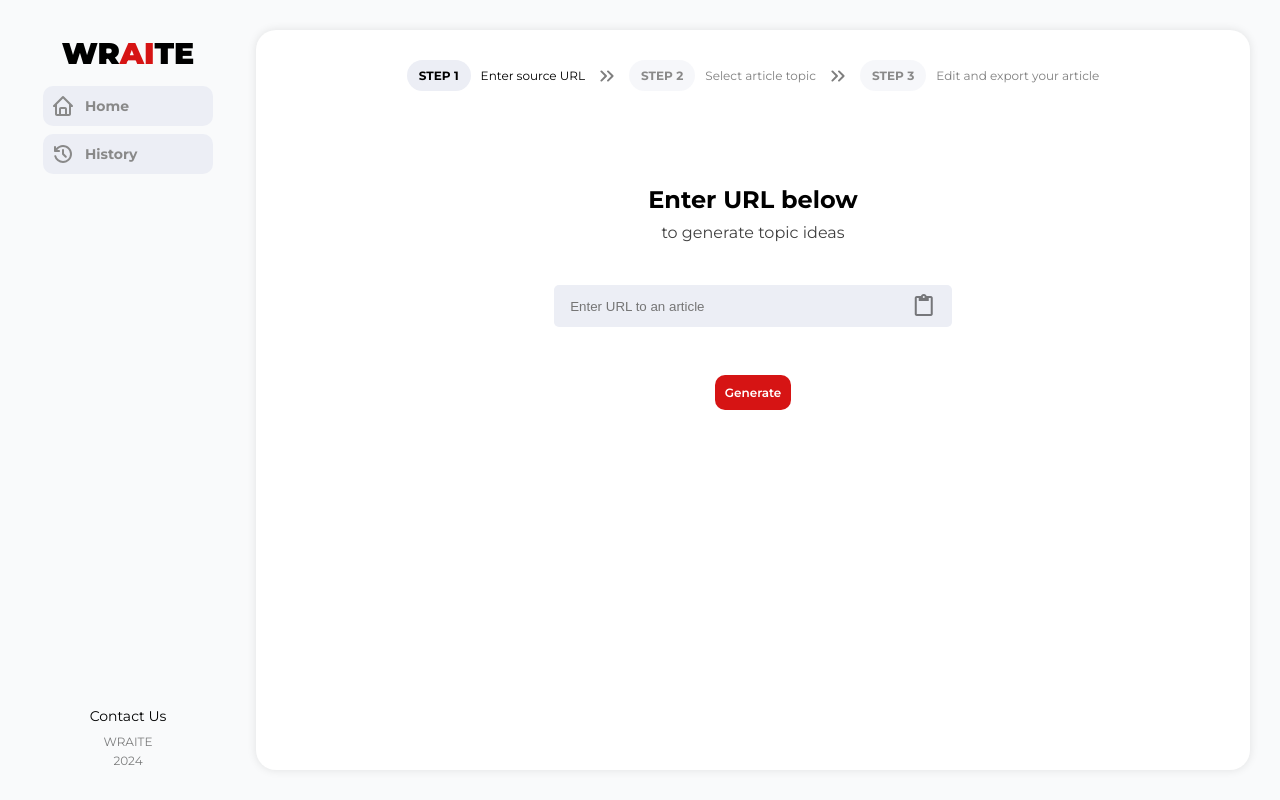
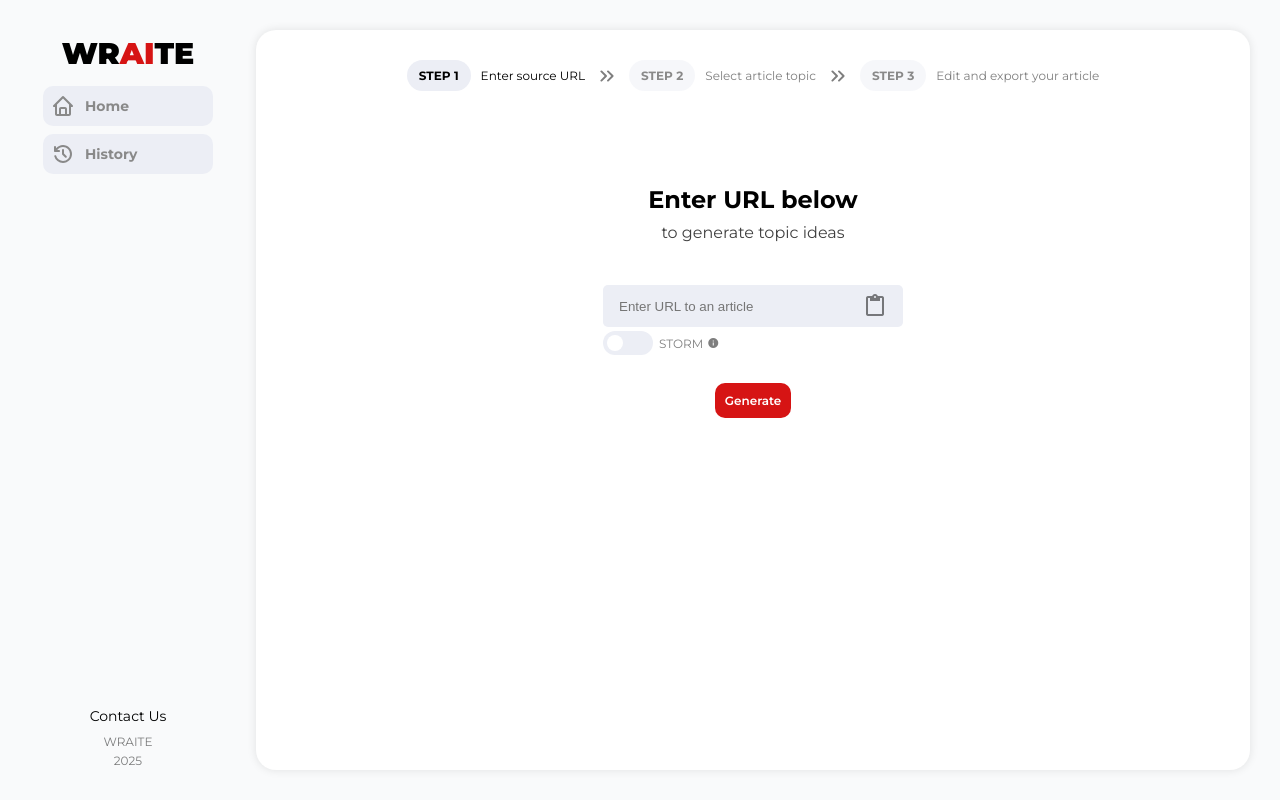
Before and after one commit to News-AIgency/App, a Vue app in the folder frontend/: page / in a window 1280 px wide. Built offline with nearby package versions, Linux system fonts and the light colour scheme.

Commit message:
Added toggle switch for STORM, minor updates

```diff
--- a/frontend/src/App.vue
+++ b/frontend/src/App.vue
@@ -62,7 +62,7 @@
       </div>
       <div class="footer-container">
       <a class="contact-us" @click="mailTo">Contact Us</a>
-      <div class="footer">WRAITE<br>2024</div>
+      <div class="footer">WRAITE<br>2025</div>
     </div>
     </nav>
     <div class="content-wrapper"><RouterView /></div>
--- a/frontend/src/assets/base.css
+++ b/frontend/src/assets/base.css
@@ -9,6 +9,9 @@
   --color-accent-haze: #D6141450;
   --color-error: #de5e5e;
 
+  --color-green: rgb(77, 167, 89);
+  --color-green-hover: rgb(71, 154, 82)
+
   --color-border: #00000010;
 
   --color-heading: var(--text-black);
@@ -18,6 +21,7 @@
 
   --color-background: var(--light-background);
   --color-block: #eceef5;
+  --color-block-dark: #d8dce9;
   --color-block-inactive: #ECEEF575;
   --color-block-hover: #e8eaf0;
 
--- a/frontend/src/components/ArticleBlock.vue
+++ b/frontend/src/components/ArticleBlock.vue
@@ -1,7 +1,7 @@
 <template>
   <div class="block-label-container">
     <textarea
-      :class="['article-block', type]"
+      :class="['article-block', type === 'Engaging Text' ? 'EngagingText' : type === 'Perex' ? 'Perex' : '']"
       v-model="internalText"
       @input="autoResize; $emit('update:text', internalText)"
       ref="textarea"
@@ -148,4 +148,9 @@ export default {
   padding: 4px;
   margin-top: 4px;
 }
+
+.Perex, .EngagingText {
+  font-size: 16px;
+  font-weight: 500;
+}
 </style>
--- a/frontend/src/components/SaveChangesPopup.vue
+++ b/frontend/src/components/SaveChangesPopup.vue
@@ -55,7 +55,7 @@ export default defineComponent({
 }
 
 .save-btn {
-  background-color: rgb(77, 167, 89);
+  background-color: var(--color-green);
   color: white;
   border: none;
   padding: 8px 10px;
@@ -64,7 +64,7 @@ export default defineComponent({
 }
 
 .save-btn:hover {
-  background-color: rgb(71, 154, 82);
+  background-color: var(--color-green-hover);
 }
 
 /* main container */
--- /dev/null
+++ b/frontend/src/components/ToggleSwitch.vue
@@ -0,0 +1,130 @@
+<template>
+  <div class="toggle-switch">
+    <label class="switch">
+      <input type="checkbox" />
+      <span class="slider round"></span>
+    </label>
+    <div class="label-container">
+      <span class="label">STORM</span
+      ><span class="material-icons icon-info"
+        >info</span>
+      <div class="tooltip">Enable STORM to generate better articles (to be edited).</div>
+    </div>
+  </div>
+</template>
+
+<script lang="ts">
+export default {
+  name: 'ToggleSwitch',
+}
+</script>
+
+<style scoped>
+.toggle-switch {
+  margin-top: 4px;
+  display: flex;
+}
+.switch {
+  position: relative;
+  display: inline-block;
+  width: 48px;
+  height: 24px;
+}
+
+.switch input {
+  opacity: 0;
+  width: 0;
+  height: 0;
+}
+
+.slider {
+  position: absolute;
+  cursor: pointer;
+  top: 0;
+  left: 0;
+  right: -2px;
+  bottom: 0;
+  background-color: var(--color-block);
+  -webkit-transition: 0.4s;
+  transition: 0.4s;
+}
+
+.slider:before {
+  position: absolute;
+  content: '';
+  height: 16px;
+  width: 16px;
+  left: 4px;
+  bottom: 4px;
+  background-color: white;
+  -webkit-transition: 0.4s;
+  transition: 0.4s;
+}
+
+input:checked + .slider {
+  background-color: rgb(209, 213, 228);
+}
+
+input:checked + .slider:before {
+  -webkit-transform: translateX(26px);
+  -ms-transform: translateX(26px);
+  transform: translateX(26px);
+}
+.slider.round {
+  border-radius: 34px;
+}
+
+.slider.round:before {
+  border-radius: 50%;
+}
+
+.label-container {
+  display: inline-flex;
+  flex-direction: row;
+  align-items: center;
+  margin-left: 8px;
+
+}
+
+.label {
+  color: var(--color-text);
+  opacity: 0.5;
+  font-size: 12px;
+}
+
+.icon-info {
+  display: inline-block;
+  font-size: 12px;
+  position: relative;
+  opacity: 0.5;
+  cursor: default;
+  padding: 4px;
+}
+
+.tooltip {
+  position: absolute;
+  width: 160px;
+  background-color: #eceef550;
+  color: var(--color-text-haze);
+  text-align: center;
+  border-radius: 5px;
+  padding: 5px;
+  z-index: 100;
+  transform: translateX(50%);
+  opacity: 0;
+  transition: opacity 0.8s;
+  border: 1px solid rgb(202, 206, 223);
+  font-size: 12px;
+  visibility: hidden;
+  transition: opacity 0.3s ease-in-out, visibility 0.3s ease-in-out;
+
+  backdrop-filter: blur(3px);
+  -webkit-backdrop-filter: blur(3px); /* for safari */
+  box-shadow: 0 2px 4px rgba(32, 33, 34, 0.1);
+}
+
+.icon-info:hover  + .tooltip {
+  visibility: visible;
+  opacity: 1;
+}
+</style>
--- a/frontend/src/services/Api.ts
+++ b/frontend/src/services/Api.ts
@@ -2,6 +2,6 @@ import axios from "axios";
 
 export default() => {
   return axios.create({
-    baseURL: "https://147.175.151.160/api/"
+    baseURL: "https://api.wraite.news"
   });
 };
--- a/frontend/src/views/ArticleView.vue
+++ b/frontend/src/views/ArticleView.vue
@@ -82,7 +82,7 @@ Slovensko zaznamenalo historicky najvyšší rast obnoviteľných zdrojov energi
           {{ suggestion }}
         </button></div>
     </section>
-    <SaveChangesPopup :visible="showSavePopup" @discard="hideSaveChangesPopup"/>
+    <SaveChangesPopup :visible="showSavePopup" @discard="hideSaveChangesPopup" v-show="!articleStore.loading"/>
   </main>
 </template>
 
@@ -135,6 +135,10 @@ export default {
     if (leftBox && rightBox) {
       rightBox.style.padding = `${leftBox.offsetHeight / 2}px`
     }
+    this.$nextTick(() => {
+      this.autoResize({ target: this.textarea  })
+    })
+
   },
   updated() {
     const leftBox = document.getElementById('titleBox')
@@ -203,7 +207,7 @@ export default {
     },
     autoResize(event: Event) {
       const target = event.target as HTMLTextAreaElement
-      target.style.height = 'auto'
+      target.style.height = '24px'
       target.style.height = `${target.scrollHeight}px`
     },
     loadFromLocalStorage() {
@@ -319,6 +323,9 @@ export default {
       localStorage.setItem('titleSuggestions', JSON.stringify(newValue))
     },
     title(newValue) {
+      this.$nextTick(() => {
+        this.autoResize({ target: this.textarea  })
+      })
       localStorage.setItem('title', newValue)
       this.showSaveChangesPopup()
     },
@@ -748,21 +755,6 @@ h3 {
   font-weight: 600;
 }
 
-#perex-textarea {
-  height: 6em;
-  min-height: 6em;
-}
-
-#engaging-textarea {
-  height: 6em;
-  min-height: 6em;
-}
-
-#body-textarea {
-  height: 25em;
-  min-height: 25em;
-}
-
 /* UTILITY */
 .bold {
   font-weight: bold;
--- a/frontend/src/views/HomeView.vue
+++ b/frontend/src/views/HomeView.vue
@@ -4,9 +4,12 @@
     <form>
       <p class="input-heading">Enter URL below</p>
       <p class="input-subheading">to generate topic ideas</p>
+      <div class="inputs-container">
       <div class="url-input-container">
         <input type="url" placeholder="Enter URL to an article" class="url-input" v-model="inputURL">
         <span class="material-icons paste-icon" @click="pasteUrl">content_paste</span>
+      </div>
+      <ToggleSwitch></ToggleSwitch>
       </div>
       <div class="error-container">{{ error_text }}</div>
       <button @click.prevent="sendURL" class="generate-btn">Generate</button>
@@ -18,6 +21,7 @@
 import { useTopicsStore } from '@/stores/topicsStore'
 import { useArticleStore } from '@/stores/articleStore';
 import ProgressBar from '../components/ProgressBar.vue'
+import ToggleSwitch from '../components/ToggleSwitch.vue'
 
 export default {
   name: "HomeView",
@@ -30,6 +34,7 @@ export default {
   },
   components: {
     ProgressBar,
+    ToggleSwitch
   },
   mounted() {
     localStorage.clear();
@@ -99,6 +104,11 @@ export default {
   align-items: center;
 }
 
+.inputs-container {
+  display: flex;
+  flex-direction: column;
+}
+
 .url-input {
   width: 90%;
   background-color: transparent;
@@ -146,7 +156,7 @@ form {
   font-weight: 600;
   font-size: 12px;
   padding: 10px;
-  margin-top: 24px;
+  margin-top: 4px;
   cursor: pointer;
 
   transition: box-shadow 0.4s ease;
```
